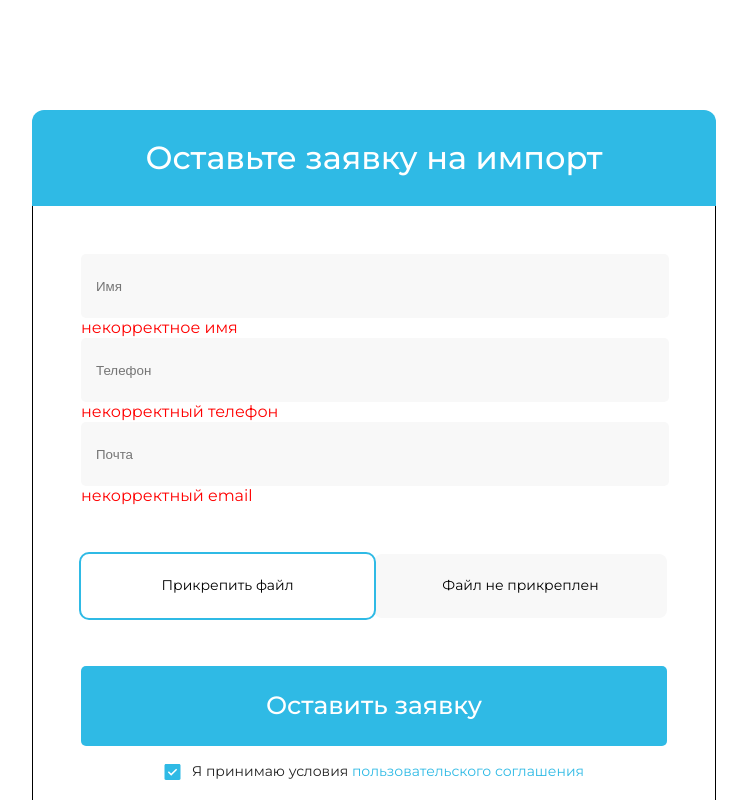
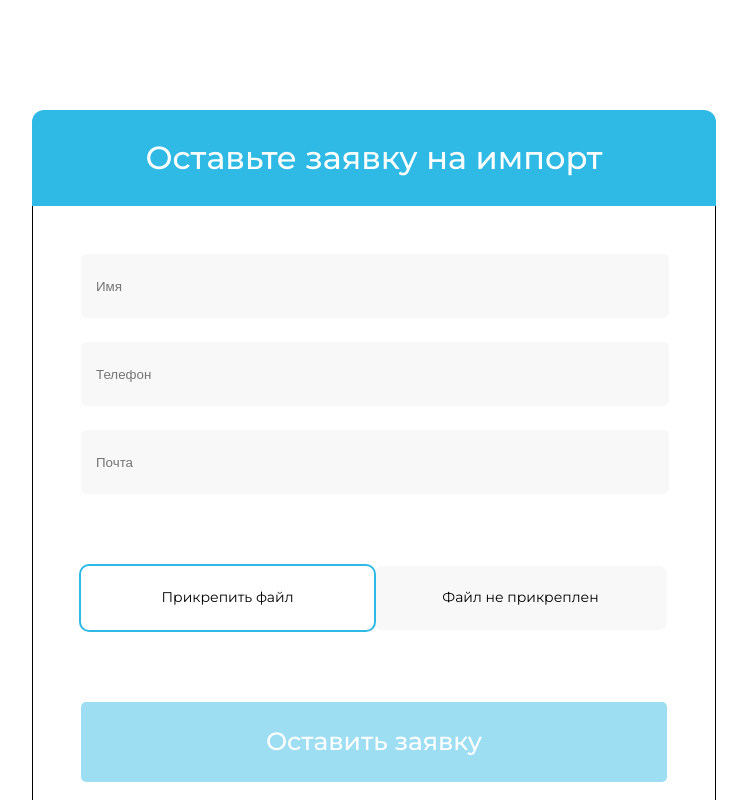
Before and after one commit to Legend1796/Maximum, a React (Create React App) app: page / in a window 1280 px wide. Shown: the part 2000-2800 px from the top of the page, without its empty margins (266-1013 px from the left). Built offline with nearby package versions, Linux system fonts and the light colour scheme.

Commit message:
валидация форм без кнопки

```diff
--- a/src/components/about/about.jsx
+++ b/src/components/about/about.jsx
@@ -12,7 +12,7 @@
             грузоперевозок
           </p>
         ) : (
-          <p className="about__text">
+          <div className="about__text">
             <span className="about__text about__text_bold">«Максимум»</span>
             <span className="about__text about__text_semibold">&nbsp;-&nbsp;</span>развивающаяся компания по организации
             <p className="about__text_regular">импорта для промышленных предприятий из Китая, Тайваня,</p>
@@ -20,7 +20,7 @@
               Южной Кореи, в нашей компании работают профессионалы, имеющие 10 лет опыта работы в сфере международных
               грузоперевозок
             </p>
-          </p>
+          </div>
         )}
 
         <ul className="about__table">
--- a/src/components/form/form.css
+++ b/src/components/form/form.css
@@ -20,6 +20,9 @@
     border: 1px solid #000000;
     border-top: none;
     padding: 48px;
+    display: flex;
+    flex-direction: column;
+    gap: 24px;
 }
 
 .form__title-text {
@@ -37,10 +40,12 @@
     color: #23232380;
     border: none;
     border-radius: 5px;
+    outline: none;
+    position: relative;
 }
 
-.form__input:focus {
-    outline: 1px solid #23232399;
+.input__container {
+    position: relative;
 }
 
 .form__input_error {
@@ -53,6 +58,14 @@
     font-size: 16px;
     line-height: 20px;
     color: red;
+    position: absolute;
+    bottom: -20px;
+    left: 0;
+    display: none;
+}
+
+.form__validation-message_active {
+    display: block;
 }
 
 .form__add {
@@ -116,6 +129,11 @@
     justify-content: center;
 }
 
+.form__send-button_disabled {
+    background-color: #2FBAE578;
+    ;
+}
+
 .form__send-button-text {
     font-weight: 500;
     font-size: 25px;
--- a/src/components/form/form.jsx
+++ b/src/components/form/form.jsx
@@ -1,20 +1,75 @@
 import "./form.css";
 import checkbox_active from "../../images/checkbox_active.svg";
+import { useFormAndValidation } from "../../hooks/useFormAndValidation";
+import { useEffect } from "react";
 
 function Form() {
+  const { values, handleChange, errors, isValid, resetErrors } = useFormAndValidation({});
+
+  function handleSubmit(e) {
+    e.preventDefault();
+    console.log("submit");
+  }
+
+  useEffect(() => {
+    resetErrors({ name: "", phone: "", email: "" });
+  }, []);
   return (
     <section className="form">
       <div className="form__container">
         <div className="form__title">
           <h2 className="form__title-text">Оставьте заявку на импорт</h2>
         </div>
-        <div className="form__body">
-          <input type="text" className="form__input" placeholder="Имя" />
-          <p className="form__validation-message">некорректное имя</p>
-          <input type="text" className="form__input" placeholder="Телефон" />
-          <p className="form__validation-message">некорректный телефон</p>
-          <input type="text" className="form__input" placeholder="Почта" />
-          <p className="form__validation-message">некорректный email</p>
+        <form onSubmit={handleSubmit} name="send" className="form__body">
+          <div className="input__container">
+            <input
+              id="name"
+              name="name"
+              type="text"
+              className={`${"form__input"} ${errors.name ? "form__input_error" : ""}`}
+              placeholder="Имя"
+              value={values.name || ""}
+              onChange={handleChange}
+              minLength="6"
+              maxLength="20"
+              required
+            />
+            <span className={`${"form__validation-message"} ${errors.name ? "form__validation-message_active" : ""}`}>
+              {errors.name}
+            </span>
+          </div>
+          <div className="input__container">
+            <input
+              id="phone"
+              name="phone"
+              type="text"
+              className={`${"form__input"} ${errors.phone ? "form__input_error" : ""}`}
+              placeholder="Телефон"
+              value={values.phone || ""}
+              onChange={handleChange}
+              minLength="10"
+              maxLength="11"
+              required
+            />
+            <span className={`${"form__validation-message"} ${errors.phone ? "form__validation-message_active" : ""}`}>
+              {errors.phone}
+            </span>
+          </div>
+          <div className="input__container">
+            <input
+              id="email"
+              name="email"
+              type="email"
+              className={`${"form__input"} ${errors.email ? "form__input_error" : ""}`}
+              placeholder="Почта"
+              value={values.email || ""}
+              onChange={handleChange}
+              required
+            />
+            <span className={`${"form__validation-message"} ${errors.email ? "form__validation-message_active" : ""}`}>
+              {errors.email}
+            </span>
+          </div>
           <div className="form__add">
             <button className="form__add-file form__add-file_button" type="button">
               <p className="form__add-file-text">Прикрепить файл</p>
@@ -23,7 +78,10 @@
               <p className="form__add-file-text">Файл не прикреплен</p>
             </div>
           </div>
-          <button className="form__send-button" type="submit">
+          <button
+            className={`${"form__send-button"} ${isValid ? "" : "form__send-button_disabled"}`}
+            type="submit"
+            disabled={!isValid}>
             <p className="form__send-button-text">Оставить заявку</p>
           </button>
           <div className="form__agreement">
@@ -35,7 +93,7 @@
               </a>
             </div>
           </div>
-        </div>
+        </form>
       </div>
     </section>
   );
--- /dev/null
+++ b/src/hooks/useFormAndValidation.js
@@ -0,0 +1,69 @@
+import { useState } from "react";
+import { regularEmail, regularPhone, regularName } from "../utils/consts";
+
+export function useFormAndValidation() {
+  const [values, setValues] = useState({});
+  const [errors, setErrors] = useState({});
+  const [isValid, setIsValid] = useState(false);
+
+  function handleChange(e) {
+    const { name, value } = e.target;
+    setValues({ ...values, [name]: value });
+    switch (name) {
+      case "name":
+        if (regularName.test(String(value).toLowerCase())) {
+          setErrors({ ...errors, [name]: "" });
+          setIsValid(true);
+          console.log(name);
+        } else {
+          setErrors({ ...errors, [name]: "некорректное имя" });
+          setIsValid(false);
+        }
+        break;
+
+      case "phone":
+        if (regularPhone.test(String(value).toLowerCase())) {
+          setIsValid(true);
+          setErrors({ ...errors, [name]: "" });
+          console.log(name);
+        } else {
+          setIsValid(false);
+          setErrors({ ...errors, [name]: "некорректный номер телефона" });
+        }
+        break;
+
+      case "email":
+        if (regularEmail.test(String(value).toLowerCase())) {
+          setErrors({ ...errors, [name]: "" });
+          setIsValid(true);
+        } else {
+          setIsValid(false);
+          setErrors({ ...errors, [name]: "некорректный email" });
+        }
+        break;
+
+      default:
+        console.log("Error!");
+    }
+    // setValues({ ...values, [name]: value });
+    // setErrors({ ...errors, [name]: e.target.validationMessage });
+    // if (name === "name") {
+    //   setIsValid(regularEmail.test(value) && e.target.closest(".form__body").checkValidity());
+    // } else if (name === "email") {
+    //   setIsValid(regularEmail.test(value) && e.target.closest(".form__body").checkValidity());
+    // } else if (name === "phone") {
+    //   setIsValid(regularPhone.test(value) && e.target.closest(".form__body").checkValidity());
+    //   setErrors({ ...errors, [name]: "fewdqwdqdw" });
+    // } else {
+    //   setIsValid(e.target.closest(".form__body").checkValidity());
+    //   setErrors({ ...errors, [name]: "fewdqwdqdw" });
+    // }
+  }
+
+  function resetErrors(data) {
+    setValues(data);
+    setIsValid(false);
+  }
+
+  return { values, handleChange, errors, isValid, resetErrors, setValues };
+}
--- /dev/null
+++ b/src/utils/consts.js
@@ -0,0 +1,5 @@
+export const regularEmail = /^([A-Za-z0-9_\.-]+)@([a-z0-9_\.-]+)\.([a-z]{2,3})$/;
+// export const regularPhone = /^(([0-9]){11})$/;
+export const regularPhone = /^((\+7|7|8)+([0-9]){10})$/;
+// export const regularPhone = /^(\s*)?(\+)?([- _():=+]?\d{10,14}(\s*)?$/;
+export const regularName = /[A-Za-zА-Яа-я]/;
```
